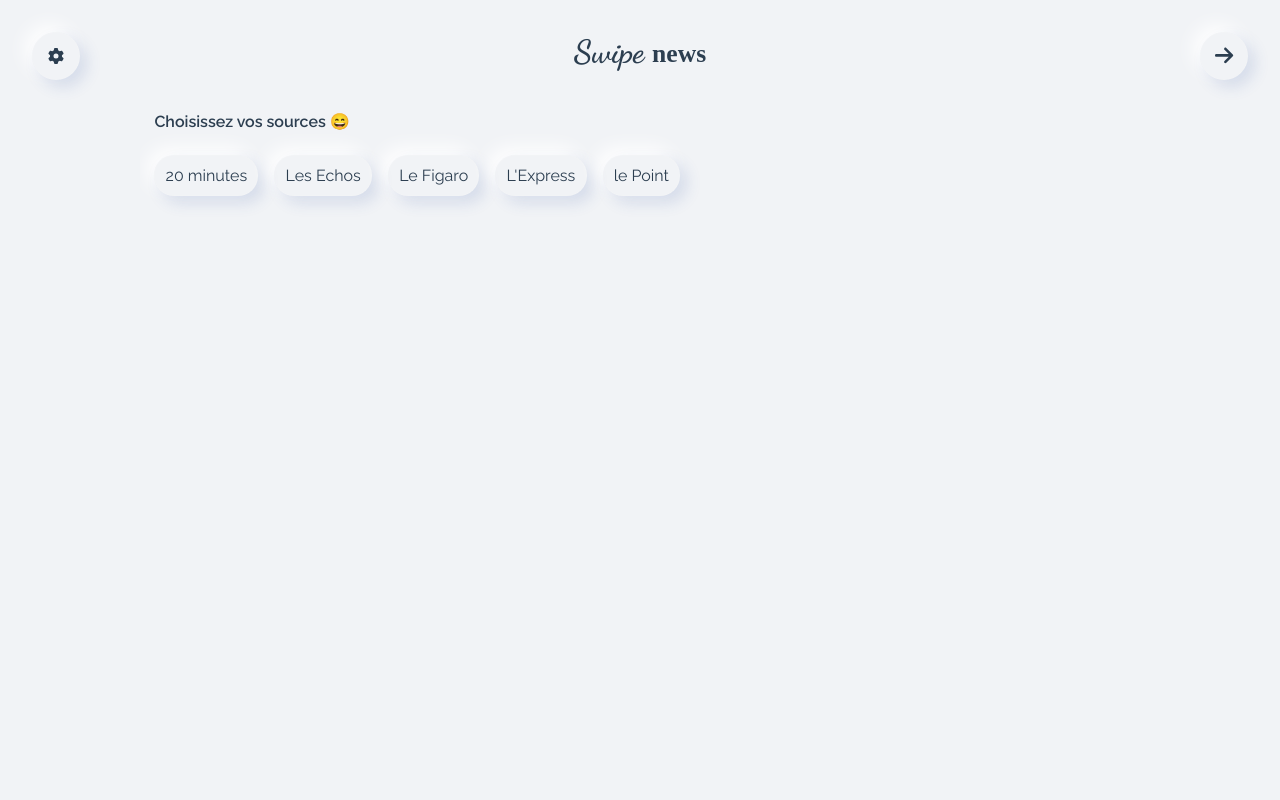
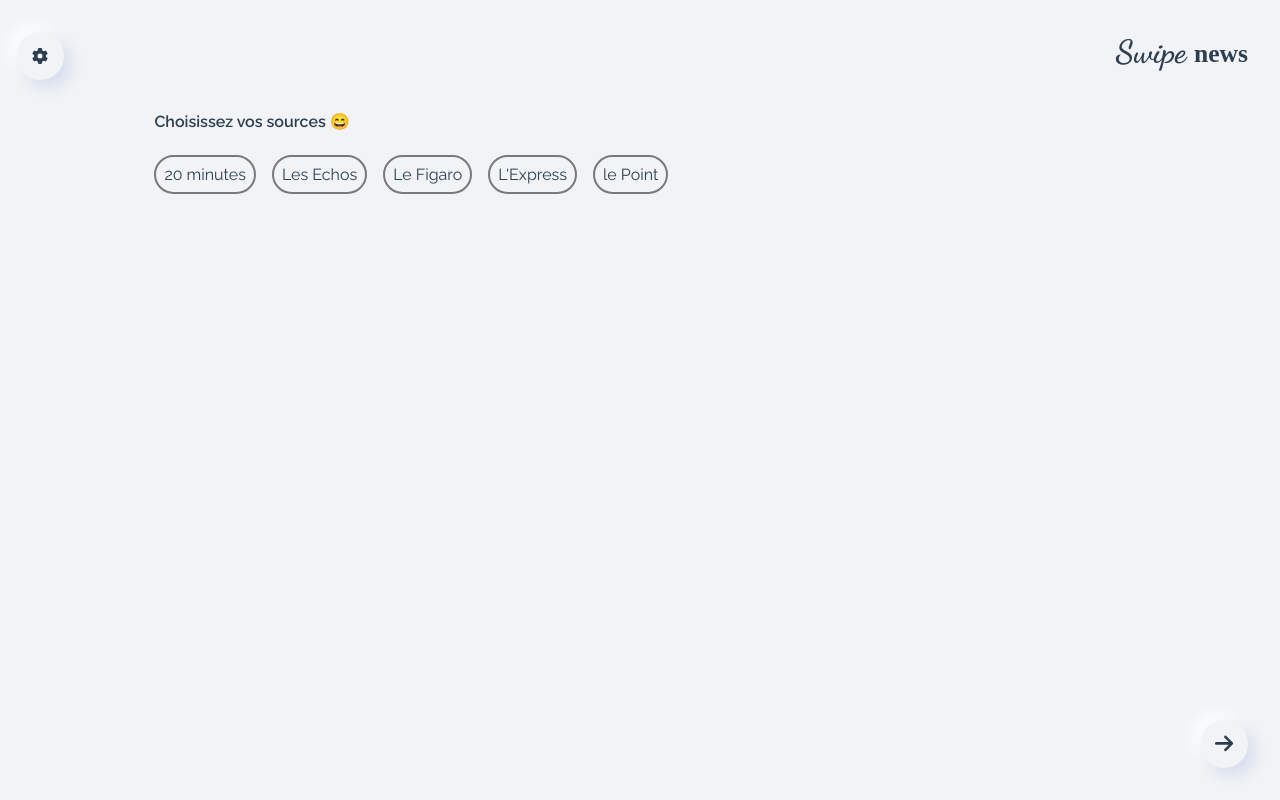
Before and after one commit to L14-1/swipetonactu, a Vue app: page /#/ in a window 1280 px wide. Built offline with nearby package versions, Linux system fonts and the light colour scheme; a web font is replaced by a local one; what vue2-hammer would draw is missing.

Commit message:
new theme select theme

```diff
--- a/src/components/articlesDisplayerComponent.vue
+++ b/src/components/articlesDisplayerComponent.vue
@@ -175,8 +175,8 @@ export default {
             background: white;
             width : 80vw;
             max-width : 22rem;
-            height : 50vh;
-            max-height : 50rem;
+            height : 61vh;
+            max-height : 55rem;
             border-radius : 2rem;
             .article-img {
                 margin-inline : auto;
--- a/src/components/loadingSpinnerComponent.vue
+++ b/src/components/loadingSpinnerComponent.vue
@@ -40,8 +40,8 @@ export default {
             background: white;
             width : 80vw;
             max-width : 22rem;
-            height : 51vh;
-            max-height : 50rem;
+            height : 62vh;
+            max-height : 55rem;
             border-radius : 2rem;
             .img-loader {
                 width : 100%;
--- a/src/components/settingsComponent.vue
+++ b/src/components/settingsComponent.vue
@@ -36,7 +36,7 @@ export default {
         .back-button {
             position : absolute;
             top : 2rem;
-            left : 2rem;
+            left : 1rem;
             width : 3rem;
             height: 3rem;
             border-radius: 50%;
--- a/src/components/themeChoiceComponent.vue
+++ b/src/components/themeChoiceComponent.vue
@@ -5,61 +5,61 @@
     <div class="choice-container">
       <h3>Choisissez vos sources 😄</h3>
       <ul>
-        <li v-on:click="clickedSource('20minutes')" :class="[selectedSources.includes('20minutes') ? 'activeBtn' : '' , 'button']" id="20minutes">
+        <li v-on:click="clickedSource('20minutes')" :class="[selectedSources.includes('20minutes') ? 'source--button__active' : '' , 'source--button']" id="20minutes">
           20 minutes
         </li>
-        <li v-on:click="clickedSource('lesEchos')" :class="[selectedSources.includes('lesEchos') ? 'activeBtn' : '' , 'button']" id="lesEchos">
+        <li v-on:click="clickedSource('lesEchos')" :class="[selectedSources.includes('lesEchos') ? 'source--button__active' : '' , 'source--button']" id="lesEchos">
           Les Echos
         </li>
-        <li v-on:click="clickedSource('leFigaro')" :class="[selectedSources.includes('leFigaro') ? 'activeBtn' : '' , 'button']" id="leFigaro">
+        <li v-on:click="clickedSource('leFigaro')" :class="[selectedSources.includes('leFigaro') ? 'source--button__active' : '' , 'source--button']" id="leFigaro">
           Le Figaro
         </li>
-        <li v-on:click="clickedSource('lexpress')" :class="[selectedSources.includes('lexpress') ? 'activeBtn' : '' , 'button']" id="lexpress">
+        <li v-on:click="clickedSource('lexpress')" :class="[selectedSources.includes('lexpress') ? 'source--button__active' : '' , 'source--button']" id="lexpress">
           L'Express
         </li>
-        <li v-on:click="clickedSource('lePoint')" :class="[selectedSources.includes('lePoint') ? 'activeBtn' : '' , 'button']" id="lePoint">
+        <li v-on:click="clickedSource('lePoint')" :class="[selectedSources.includes('lePoint') ? 'source--button__active' : '' , 'source--button']" id="lePoint">
           le Point
         </li>
       </ul>
       <h3 v-if="selectedSources.length != 0">... et vos thèmes !</h3>
       <ul>
-        <li v-on:click="clickedTheme('actu-generale')" :class="[selectedThemes.includes('actu-generale') ? 'activeBtn' : '' , 'button']" id="actu-generale" v-if="selectedSources.includes('20minutes') || selectedSources.includes('lesEchos')">
+        <li v-on:click="clickedTheme('actu-generale')" :class="[selectedThemes.includes('actu-generale') ? 'source--button__active' : '' , 'source--button']" id="actu-generale" v-if="selectedSources.includes('20minutes') || selectedSources.includes('lesEchos')">
           Actu génèrale
         </li>
-        <li v-on:click="clickedTheme('sport')" :class="[selectedThemes.includes('sport') ? 'activeBtn' : '' , 'button']" id="sport" v-if="selectedSources.includes('20minutes') || selectedSources.includes('leFigaro')">
+        <li v-on:click="clickedTheme('sport')" :class="[selectedThemes.includes('sport') ? 'source--button__active' : '' , 'source--button']" id="sport" v-if="selectedSources.includes('20minutes') || selectedSources.includes('leFigaro')">
           Sport
         </li>
-        <li v-on:click="clickedTheme('entertainment')" :class="[selectedThemes.includes('entertainment') ? 'activeBtn' : '' , 'button']" id="entertainment" v-if="selectedSources.includes('20minutes')">
+        <li v-on:click="clickedTheme('entertainment')" :class="[selectedThemes.includes('entertainment') ? 'source--button__active' : '' , 'source--button']" id="entertainment" v-if="selectedSources.includes('20minutes')">
           Entertainment
         </li>
-        <li v-on:click="clickedTheme('economie')" :class="[selectedThemes.includes('economie') ? 'activeBtn' : '' , 'button']" id="economie" v-if="selectedSources.includes('20minutes') || selectedSources.includes('lesEchos') || selectedSources.includes('leFigaro') || selectedSources.includes('lePoint')">
+        <li v-on:click="clickedTheme('economie')" :class="[selectedThemes.includes('economie') ? 'source--button__active' : '' , 'source--button']" id="economie" v-if="selectedSources.includes('20minutes') || selectedSources.includes('lesEchos') || selectedSources.includes('leFigaro') || selectedSources.includes('lePoint')">
           Economie
         </li>
-        <li v-on:click="clickedTheme('planete')" :class="[selectedThemes.includes('planete') ? 'activeBtn' : '' , 'button']" id="planete" v-if="selectedSources.includes('20minutes') || selectedSources.includes('lexpress')">
+        <li v-on:click="clickedTheme('planete')" :class="[selectedThemes.includes('planete') ? 'source--button__active' : '' , 'source--button']" id="planete" v-if="selectedSources.includes('20minutes') || selectedSources.includes('lexpress')">
           Planète
         </li>
-        <li v-on:click="clickedTheme('insolite')" :class="[selectedThemes.includes('insolite') ? 'activeBtn' : '' , 'button']" id="insolite" v-if="selectedSources.includes('20minutes')">
+        <li v-on:click="clickedTheme('insolite')" :class="[selectedThemes.includes('insolite') ? 'source--button__active' : '' , 'source--button']" id="insolite" v-if="selectedSources.includes('20minutes')">
           insolite
         </li>
-        <li v-on:click="clickedTheme('desintox')" :class="[selectedThemes.includes('desintox') ? 'activeBtn' : '' , 'button']" id="desintox" v-if="selectedSources.includes('20minutes') || selectedSources.includes('leFigaro')">
+        <li v-on:click="clickedTheme('desintox')" :class="[selectedThemes.includes('desintox') ? 'source--button__active' : '' , 'source--button']" id="desintox" v-if="selectedSources.includes('20minutes') || selectedSources.includes('leFigaro')">
           desintox
         </li>
-        <li v-on:click="clickedTheme('high-tech')" :class="[selectedThemes.includes('high-tech') ? 'activeBtn' : '' , 'button']" id="high-tech" v-if="selectedSources.includes('20minutes') || selectedSources.includes('lesEchos') || selectedSources.includes('leFigaro') || selectedSources.includes('lexpress') || selectedSources.includes('lePoint')">
+        <li v-on:click="clickedTheme('high-tech')" :class="[selectedThemes.includes('high-tech') ? 'source--button__active' : '' , 'source--button']" id="high-tech" v-if="selectedSources.includes('20minutes') || selectedSources.includes('lesEchos') || selectedSources.includes('leFigaro') || selectedSources.includes('lexpress') || selectedSources.includes('lePoint')">
           High-tech
         </li>
-        <li v-on:click="clickedTheme('sciences')" :class="[selectedThemes.includes('sciences') ? 'activeBtn' : '' , 'button']" id="sciences" v-if="selectedSources.includes('leFigaro') || selectedSources.includes('lexpress') || selectedSources.includes('lePoint')">
+        <li v-on:click="clickedTheme('sciences')" :class="[selectedThemes.includes('sciences') ? 'source--button__active' : '' , 'source--button']" id="sciences" v-if="selectedSources.includes('leFigaro') || selectedSources.includes('lexpress') || selectedSources.includes('lePoint')">
           Sciences
         </li>
-        <li v-on:click="clickedTheme('finance')" :class="[selectedThemes.includes('finance') ? 'activeBtn' : '' , 'button']" id="finance" v-if="selectedSources.includes('lesEchos')">
+        <li v-on:click="clickedTheme('finance')" :class="[selectedThemes.includes('finance') ? 'source--button__active' : '' , 'source--button']" id="finance" v-if="selectedSources.includes('lesEchos')">
           Finance
         </li>
-        <li v-on:click="clickedTheme('bourse')" :class="[selectedThemes.includes('bourse') ? 'activeBtn' : '' , 'button']" id="bourse" v-if="selectedSources.includes('lesEchos')">
+        <li v-on:click="clickedTheme('bourse')" :class="[selectedThemes.includes('bourse') ? 'source--button__active' : '' , 'source--button']" id="bourse" v-if="selectedSources.includes('lesEchos')">
           Bourse
         </li>
-        <li v-on:click="clickedTheme('politique')" :class="[selectedThemes.includes('politique') ? 'activeBtn' : '' , 'button']" id="politique" v-if="selectedSources.includes('lesEchos') || selectedSources.includes('lexpress') || selectedSources.includes('lePoint')">
+        <li v-on:click="clickedTheme('politique')" :class="[selectedThemes.includes('politique') ? 'source--button__active' : '' , 'source--button']" id="politique" v-if="selectedSources.includes('lesEchos') || selectedSources.includes('lexpress') || selectedSources.includes('lePoint')">
           Politique
         </li>
-        <li v-on:click="clickedTheme('idee-debats')" :class="[selectedThemes.includes('idee-debats') ? 'activeBtn' : '' , 'button']" id="idee-debats" v-if="selectedSources.includes('lexpress') || selectedSources.includes('lePoint')">
+        <li v-on:click="clickedTheme('idee-debats')" :class="[selectedThemes.includes('idee-debats') ? 'source--button__active' : '' , 'source--button']" id="idee-debats" v-if="selectedSources.includes('lexpress') || selectedSources.includes('lePoint')">
           Idée - débats
         </li>
       </ul>
@@ -145,7 +145,7 @@ export default {
   .setting-button {
     position : absolute;
     top : 2rem;
-    left : 2rem;
+    left : 1rem;
     width : 3rem;
     height: 3rem;
     border-radius: 50%;
@@ -157,17 +157,15 @@ export default {
   h1 {
     position : absolute;
     top : 2rem;
-    right : 50%;
-    transform: translateX(50%);
+    right : 2rem;
   }
   .choice-container {
     margin-top : 4rem;
     position : relative;
     height : 80vh;
-    width : 85vw;
+    width : 95vw;
     max-width : 1000px;
-    overflow-y: auto;
-    padding :  0 0.9rem;
+    padding : 0 0.9rem;
     h3 {
       font-size : 1rem;
       width : 100%;
@@ -179,17 +177,34 @@ export default {
       position: relative;
       display: flex;
       flex-wrap: wrap;
+      overflow-y: auto;
+      max-height : 35vh;
+      // &:last-child {
+      //   box-shadow : inset 0 -25px 15px #f1f3f6;
+      //   border-bottom : 2px solid #f1f3f6;
+      // }
       // gap : 1.2rem;
       li {
+        //z-index : -1;
         margin-right : 1rem;
         margin-bottom : 1rem;
+      }
+    }
+    .source--button {
+      display : flex;
+      align-items : center;
+      padding : 0.5rem;
+      border-radius: 20px;
+      border : 2px solid #777a7d;
+      &__active {
+        border-color: #77DD77;
       }
     }
   }
     .next-button {
       cursor: pointer;
       position : absolute;
-      top : 2rem;
+      bottom : 2rem;
       right : 2rem;
       background : transparent;
 
```
Also changed, not shown: 36 other files (tests, documents, lock files or other folders).
